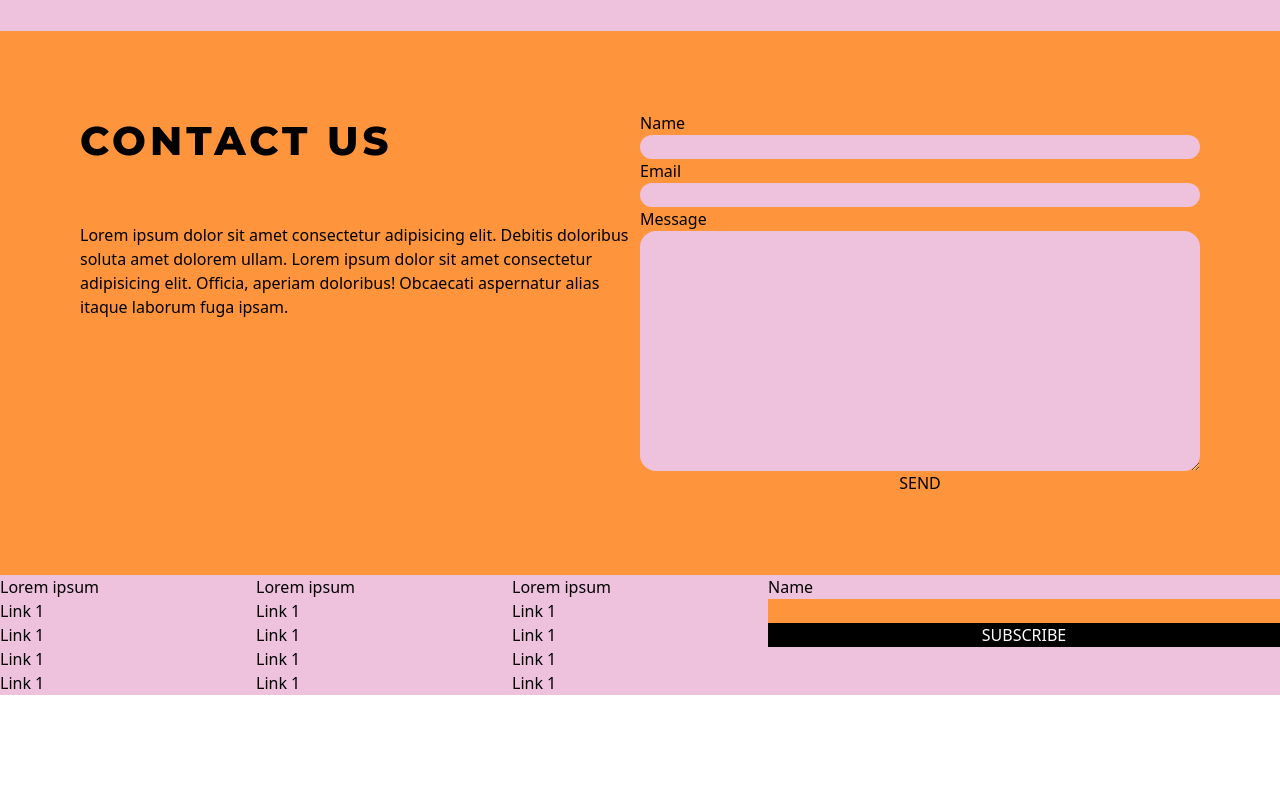
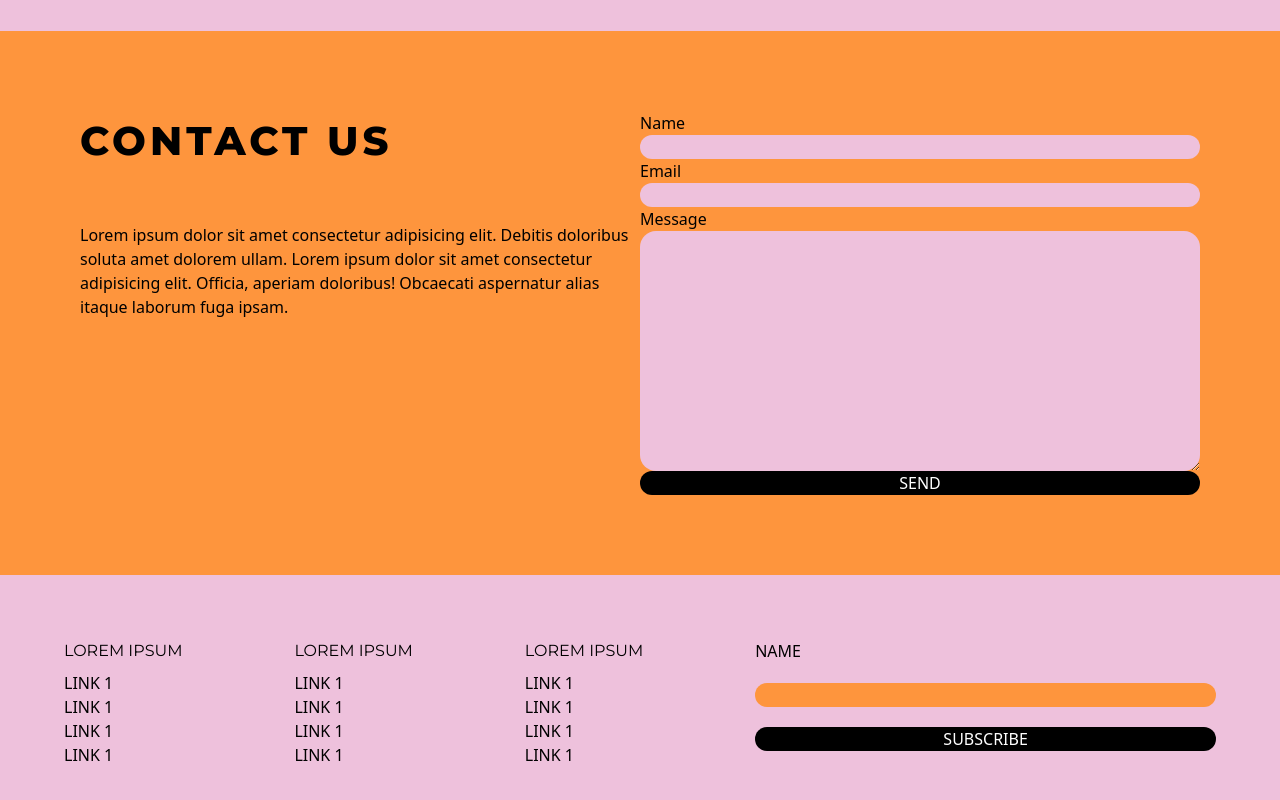
Before and after one commit to Maalinlarsson/bootcamp-squiggly, a plain HTML site: page index.html in a window 1280 px wide. Shown: the part 3223-4023 px from the top of the page. Before the commit the page ends 3918 px from the top, so only its background shows below. Drawn offline with nearby package versions, Linux system fonts and the light colour scheme.

Commit message:
adding more

```diff
--- a/index.html
+++ b/index.html
@@ -100,26 +100,26 @@
 
 <!------------------- Contact us section ------------------->
 <section class="grid grid-cols-2 orange p-20">
-    <div class="">
+    <div>
         <h2> Contact us </h2>
         <p> Lorem ipsum dolor sit amet consectetur adipisicing elit. Debitis doloribus soluta amet dolorem ullam. Lorem ipsum dolor sit amet consectetur adipisicing elit. Officia, aperiam doloribus! Obcaecati aspernatur alias itaque laborum fuga ipsam. </p>
     </div>
 
     <form class="items-right">
-        <label for="name" class="mb-20"> Name </label>
+        <label for="name"> Name </label>
         <input id="name" name="name" class="pink rounded-2xl" type="text">
         <label for="email"> Email </label>
         <input id="email" name="email" type="email" class="pink rounded-2xl">
         <label for="message"> Message </label>
         <textarea name="message" id="message" cols="30" rows="10" class="pink rounded-2xl"></textarea>
-        <input type="submit" value="SEND" class="rounded-2xl">
+        <input type="submit" value="SEND" class="rounded-2xl bg-black text-white">
     </form>
 </section>
 
 <!-------------------- Footer ------------------->
-<footer class="grid grid-cols-5 pink">
+<footer class="grid grid-cols-5 pink uppercase p-[5%]">
     <div>
-        <h4> Lorem ipsum </h4>
+        <h4 class="mb-2"> Lorem ipsum </h4>
         <nav>
             <a href=""> Link 1 </a>
             <a href=""> Link 1 </a>
@@ -128,7 +128,7 @@
        </nav>
     </div>
     <div>
-        <h4> Lorem ipsum </h4>
+        <h4 class="mb-2"> Lorem ipsum </h4>
         <nav>
             <a href=""> Link 1 </a>
             <a href=""> Link 1 </a>
@@ -137,7 +137,7 @@
        </nav>
     </div>
     <div>
-        <h4> Lorem ipsum </h4>
+        <h4 class="mb-2"> Lorem ipsum </h4>
         <nav>
             <a href=""> Link 1 </a>
             <a href=""> Link 1 </a>
@@ -147,8 +147,8 @@
     </div>
     <form class="col-span-2">
         <label for="name"> Name </label>
-        <input id="name" name="name" type="text"  class="orange">
-        <input type="submit" value="SUBSCRIBE"  class="bg-black text-white">
+        <input id="name" name="name" type="text"  class="orange mt-5 rounded-full">
+        <input type="submit" value="SUBSCRIBE"  class="bg-black rounded-full mt-5 text-white">
     </form>
 </footer>
 
--- a/style.css
+++ b/style.css
@@ -9,7 +9,6 @@ h1 {
     font-family: 'Titan one',sans-serif;
 }
 
-
 body h2 {
     text-transform: uppercase;
     font-family: 'Montserrat', sans-serif;
@@ -17,6 +16,11 @@ body h2 {
     font-size: 2.5rem;
     letter-spacing: 0.1em;
     margin-bottom: 1.3em;
+}
+
+h3,
+h4 {
+    font-family: 'Montserrat', sans-serif;
 }
 
 /*------------------- Header and footer styles ------------------- */
```
